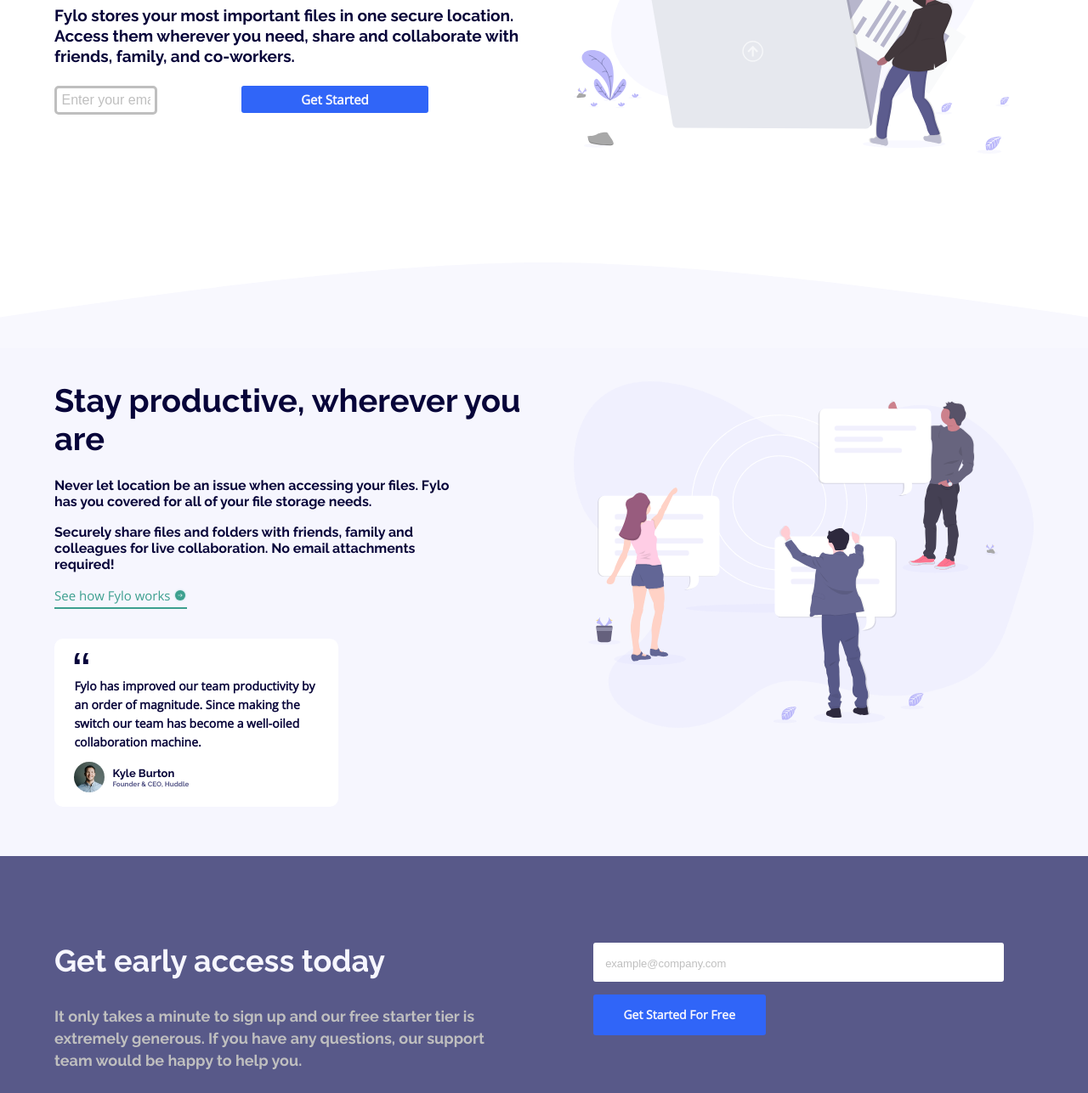
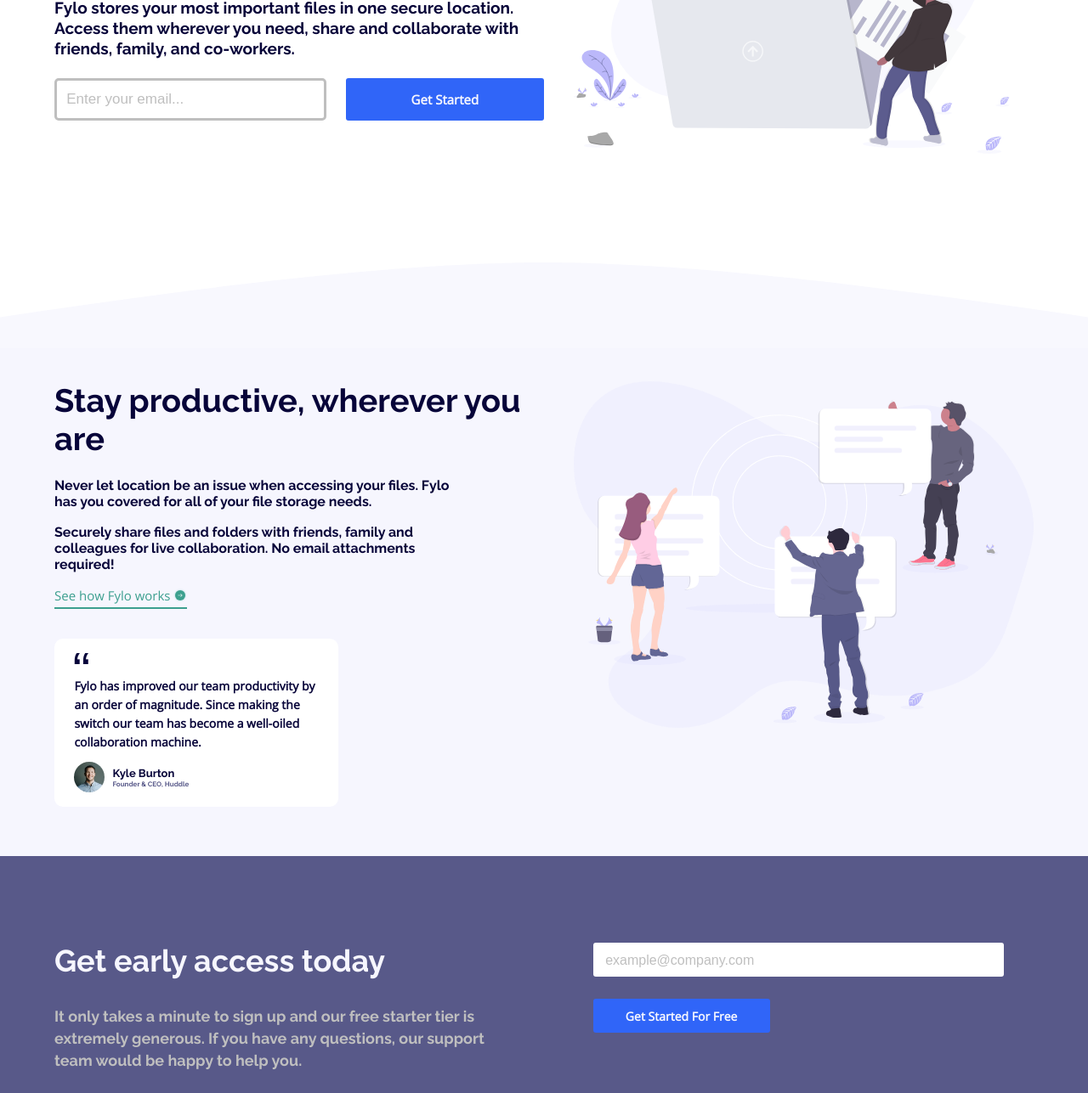
Before and after one commit to DaliborBn/fylo-landing-page-with-two-column, a plain HTML site: page index.html in a window 1280 px wide. Shown: the part 397-1684 px from the top of the page at 85% size. Drawn offline with nearby package versions, Linux system fonts and the light colour scheme.

Commit message:
Update style.css

```diff
--- a/style.css
+++ b/style.css
@@ -99,9 +99,21 @@
   align-items: center;
   padding: 0 7% 0% 7%;
 }
+.email {
+  width: 100%;
+  display: flex;
+  flex-direction: column;
+}
+#email-error {
+  color: red;
+  font-size: 1.3rem;
+  font-family: var(--opensans);
+  padding-top: 0.2rem;
+}
 .section1-box input {
   width: 100%;
-  font-size: 1.5rem;
+  height: 4rem;
+  font-size: 1.6rem;
   text-align: left;
   padding: 3% 5% 3% 5%;
   border: 2px solid var(--light-gray);
@@ -112,11 +124,16 @@
   color: var(--light-gray);
   opacity: 1;
 }
+.button {
+  width: 100%;
+  height: 4rem;
+  margin-top: 5%;
+}
 .section1-box button {
   width: 100%;
-  margin-top: 5%;
+  height: 100%;
   padding: 3.6% 3%;
-  font-size: 1.2rem;
+  font-size: 1.4rem;
   font-family: var(--opensans);
   font-weight: 700;
   color: var(--light-grayish-blue);
@@ -302,11 +319,18 @@
   flex-direction: column;
   padding: 7%;
 }
+#mejl-greska {
+  color: white;
+  font-family: var(--opensans);
+  margin-top: 0.2rem;
+  font-size: 1.3rem;
+}
 .sign-up-input input {
   font-size: 1.5rem;
   width: 100%;
+  height: 4rem;
   text-align: left;
-  padding: 3%;
+  padding: 3% 5% 3% 5%;
   border-radius: 0.3rem;
   overflow: hidden;
   border: none;
@@ -321,9 +345,10 @@
 }
 .sign-up-input button {
   width: 100%;
-  margin-top: 3%;
-  padding: 3.5% 3%;
-  font-size: 1rem;
+  height: 4rem;
+  margin-top: 5%;
+  padding: 3.6% 3%;
+  font-size: 1.4rem;
   border: none;
   font-family: var(--opensans);
   font-weight: 700;
@@ -461,26 +486,36 @@
   flex-direction: row;
   justify-content: flex-start;
   align-items: flex-start;
-  padding: 0 5% 0 0;
+  padding: 0;
 }
 .section1-box input {
-  width: 55%;
-  margin-right: 1.5rem;
+  width: 100%;
+  height: 5rem;
   text-align: left;
-  padding: 2.5%;
+  padding: 3.5%;
   border: 3px solid var(--light-gray);
   border-radius: 0.5rem;
   overflow: hidden;
 }
 .section1-box input::placeholder {
-  font-size: 1.6rem;
+  font-size: 1.7rem;
 }
 .section1-box button {
-  width: 22rem;
+  width: 100%;
   margin-top: 0;
   padding: 2.8% 2.6%;
   font-size: 1.5rem;
   cursor: pointer;
+}
+.button {
+  width: 100%;
+  height: 5rem;
+  margin-top: 0;
+  flex: 35%;
+  margin-left: 4%;
+}
+.email {
+  flex: 50%;
 }
 .section1-box button:hover {
   background-color: hsl(224, 92%, 66%);
@@ -605,14 +640,15 @@
 .sign-up-input input {
   width: 100%;
   text-align: left;
+  padding: 2% 3% 2% 3%;
 }
 .sign-up-input input::placeholder {
-  font-size: 1.3rem;
+  font-size: 1.6rem;
 }
 .sign-up-input button {
-  width: 42%;
+  width: 43%;
   font-size: 1.4rem;
-  padding: 3% 2.5%;
+  padding: 0 2%;
   cursor: pointer;
 }
 .sign-up-input button:hover {
@@ -680,9 +716,9 @@
   .sign-up-input button {
     font-size: 1.2rem;
   }
-  .section1-box button {
+  /*.section1-box button {
     width: 15rem;
-  }
+  }*/
   .section1-box input {
     min-width: 60%;
   }
```
